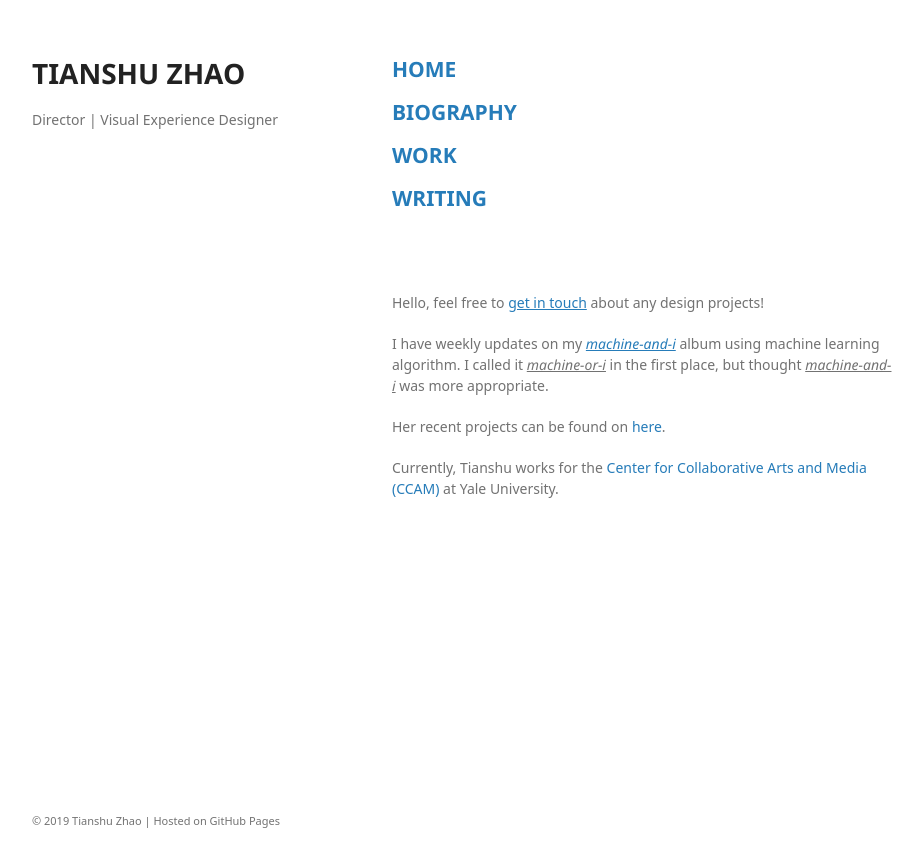
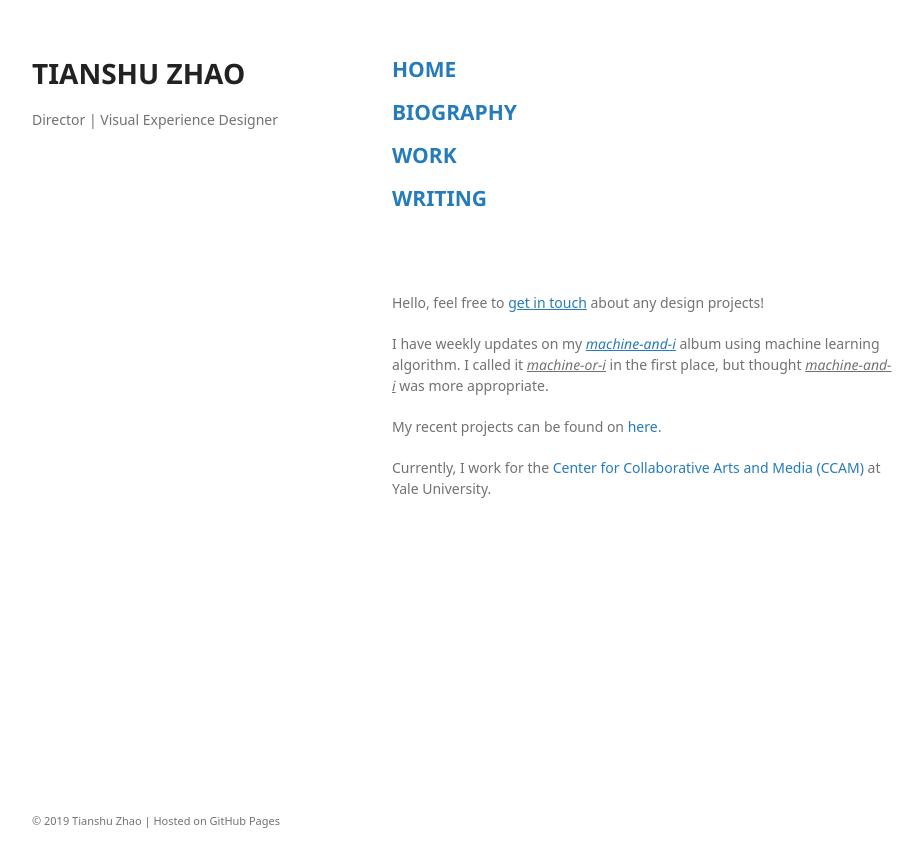
Before and after one commit to tianshu-z/tianshu-z.github.io, a Jekyll site: the page built from index.md, in a window 1280 px wide. Shown: the top 867 px of the page, without its empty margins (178-1100 px from the left). Built offline with Jekyll 4.4.1, drawn with Linux system fonts in a browser that asks for light colours; some web fonts are replaced; our own code applies the rules of GitHub Pages for plain Markdown files.

Commit message:
Update index.md

```diff
--- a/index.md
+++ b/index.md
@@ -14,6 +14,6 @@
 
 <p>I have weekly updates on my <a href = "https://soundcloud.com/zoe-zhao-676421317/sets/machine-or-i"><i><u>machine-and-i</u></i></a> album using machine learning algorithm. I called it <i><u>machine-or-i</u></i> in the first place, but thought <i><u>machine-and-i</u></i> was more appropriate.</p>
 
-Her recent projects can be found on <a href="https://tianshu-z.github.io/work.html">here</a>.
+My recent projects can be found on <a href="https://tianshu-z.github.io/work.html">here</a>.
 
-<p>Currently, Tianshu works for the <a href="https://ccam.yale.edu"> Center for Collaborative Arts and Media (CCAM)</a> at Yale University.</p>
+<p>Currently, I work for the <a href="https://ccam.yale.edu"> Center for Collaborative Arts and Media (CCAM)</a> at Yale University.</p>
```
